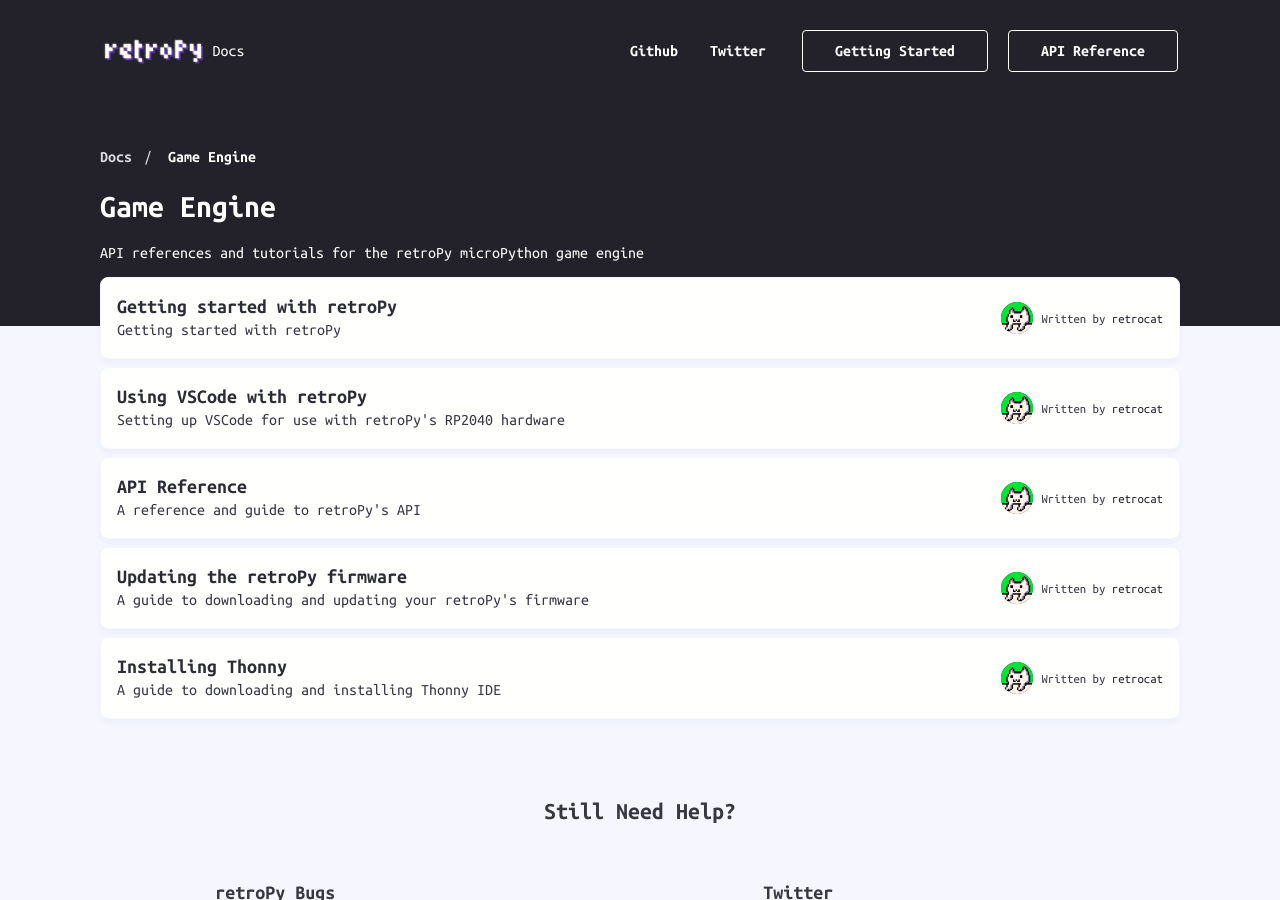
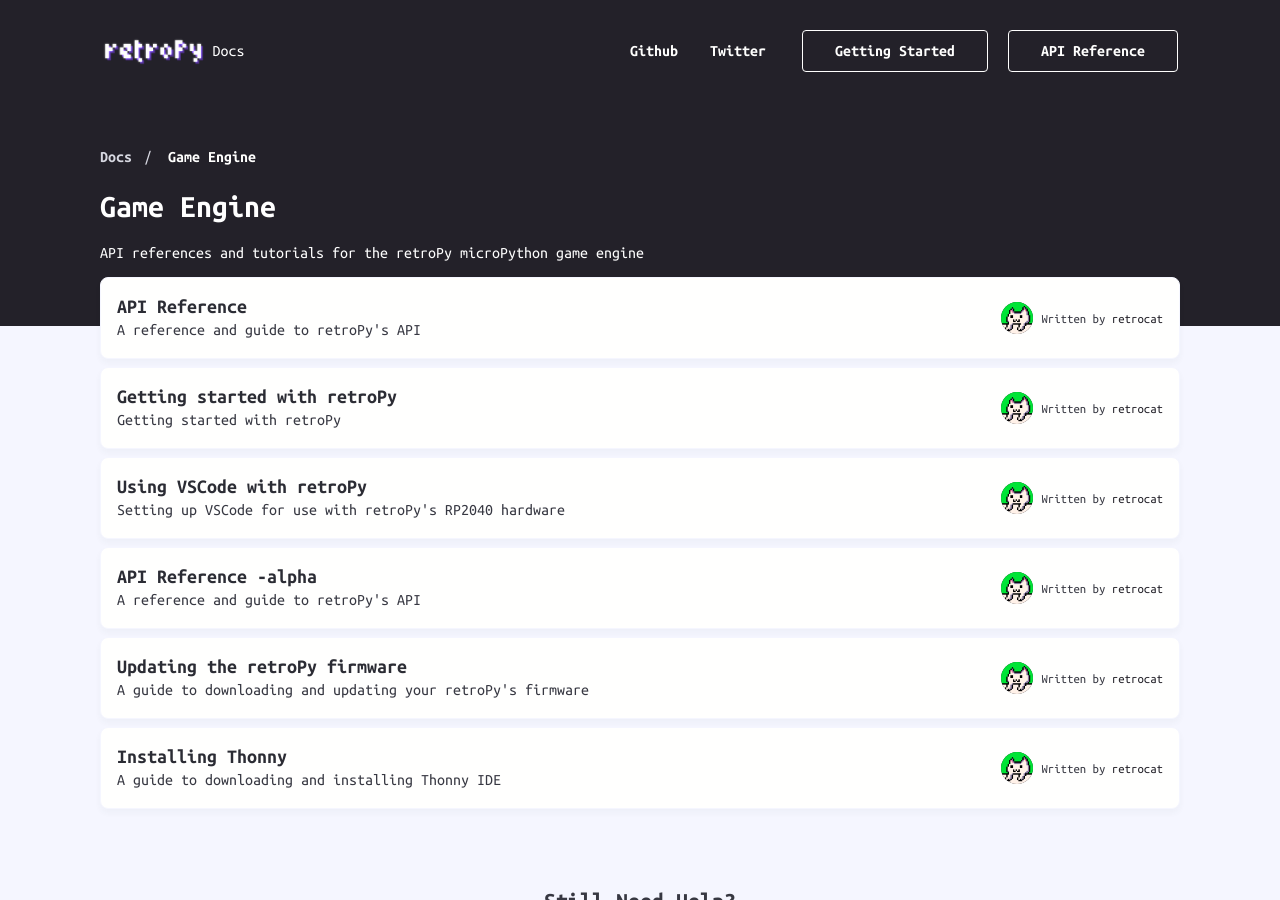
Before and after one commit to respawnin/retropy-docs, a Jekyll site: the page built from game-engine.html, in a window 1280 px wide and 900 px high. Built offline with Jekyll 4.4.1, drawn with Linux system fonts in a browser that asks for light colours; nearby versions of some CDN libraries; comment, search, counter and statistics services are not loaded; some of the changed lines change nothing that is shown.

Commit message:
api reference updated
retroPy beta 0.1 API reference

````diff
--- a/_posts/Game Engine/2023-08-30-api-reference.md
+++ b/_posts/Game Engine/2023-08-30-api-reference-a01.md
@@ -1,6 +1,6 @@
 ---
 layout: post
-title: "API Reference"
+title: "API Reference -alpha"
 date: 2023-08-30 02:22:22 +0800
 category: game-engine
 author: retrocat
--- /dev/null
+++ b/_posts/Game Engine/2024-09-19-api-reference.md
@@ -0,0 +1,451 @@
+---
+layout: post
+title: "API Reference"
+date: 2024-09-19 02:22:22 +0800
+category: game-engine
+author: retrocat
+short-description: A reference and guide to retroPy's API
+---
+
+*[updated for retroPy beta 0.1 with RP2040]*
+# retroPy's API reference
+
+While the core game engine is written in c and handled at the machine level to ensure a refresh rate of 50fps, we have exposed some key functions in micro-python as a library for user control and access.
+
+To use the library, we'll need to import it and ensure we have the minimum basic setup as shown.
+
+{% highlight python %}
+
+    from RetroPy.retroPy import rpy, kb, draw, gameObj, LoadSpriteStr, LoadSprite, sprite
+
+    def Update(dt):
+        pass
+
+    def Draw(dt):
+        pass
+    #==================================
+    rpy.run(Update, Draw)
+
+{% endhighlight %}
+
+
+
+## Colour Palette
+By default, retroPy uses [PICO-8's 16 colour palette](https://lospec.com/palette-list/pico-8). Every number (0-15) represents a colour.
+![retroPy's 16 colour palette](https://raw.githubusercontent.com/respawnin/retropy-docs/main/assets/basics/retropy-colour-palette.png)
+
+
+
+## retroPy `draw` class members
+
+###### .clear(color)
+*Clears the screen with an optional colour. By default, the value is 0 which is black.*
+
+Example:
+```python
+    def Draw():
+        draw.clear()
+```
+Alternatively:
+```python
+    def Draw():
+        draw.clear(1) #fill the background with dark blue
+```
+###### .text(string, x, y, color)
+*Write text to screen at position x,y with an optional specified colour*
+```python
+    def Draw():
+        draw.text("Hello World",50,50,7)
+```
+By default, retroPy uses a monospace 8x8 font size. Position x,y is the top left starting position.
+
+###### .currColor
+*Get/Set current palette colour for use in draw methods*
+```python
+    def Draw():
+	    draw.clear(0)
+	    draw.currColor = 7
+        draw.text("Hello",50,50)
+        draw.text("World",50,60)
+```
+## Drawing Primitives
+While drawing primitives is more costly and slower than drawing a sprite, they have their uses.
+retroPy supports the following primitive draw functions.
+
+###### .pixel(x, y, color)
+*Draw a pixel at position x, y with an optional specified colour*
+```python
+    def Draw():
+	    draw.clear(0)
+	    draw.currColor = 7
+        draw.pixel(10,10)
+```
+###### .circle(x, y, radius, color)
+###### .filled_circle(x, y, radius, color)
+*Draw an outline circle or filled circle given the center-point and radius, with an optional specified colour*
+
+###### .line(x1, y1, x2, y2, color)
+*Draw a line given the starting and ending x,y position, with an optional specified colour*
+
+###### .hline(x, y, w, color)
+###### .vline(x, y, h, color)
+*Draw a horizontal/ vertical line given the starting x,y position and length of the line, with an optional specified colour*
+
+###### .rect(x, y, w, h, color)
+###### .filled_rect(x, y, w, h, color)
+*Draw an outline or filled rectangle, with an optional specified colour*
+
+## Drawing Sprites
+###### .sprite(ndx, ptr, x, y, flip)
+*Draw a sprite image with the starting index, located at the provided pointer at position x,y with an optional flip value. Used for drawing images that do not require the functionality of that of a game object. *
+```python
+	ptr_chicken=(LoadSpriteStr(Bird.chicken))
+    def Draw():
+	    draw.clear(0)
+        draw.sprite(0,ptr_chicken,120,120)
+```
+Refer to segment on loading sprites for more info.
+
+## Loading Sprites
+retroPy supports 2 methods of storing and loading sprites.
+
+In the `Assets` folder, you will notice 2 types of sprites assets.
+- ###### .rs4 files** (Recommended for speed and memory efficiency)
+retroPy's own 4-bit retroSprite files.
+Images are stored in a 4-bit colour format.
+- ###### .py "Sprite String" files** (Slower and larger files)
+Sprites and animation frames are stored in strings of numbers (representing palette colours).
+
+To load **rs4 sprites**, provide the file path to the rs4 file.
+{% highlight python  %}
+    from retroPy import rpy, LoadSprite
+    p_fire = LoadSprite("Assets/fire1.rs4") #<< rs4 file
+{% endhighlight %}
+To load sprites stored in **python Sprite String** files, import the .py file as a library.
+{% highlight python  %}
+    from retroPy import rpy, LoadSpriteStr
+    from Assets import heart
+    p_player = LoadSpriteStr(heart.heart) #<< python string file
+{% endhighlight %}
+Where `Assets` is the folder name, and heart is the python file name (`heart.py`), followed by the variable named `heart`.
+> retroPy comes with standard assets for you to quickly get started. More on this here.
+
+
+
+## Game Objects
+Game Objects are objects that have native support for what we consider essential in a game.
+
+retroPy natively supports game objects with the following:
+- Animation (Sprite animation cycle)
+- Physics (eg. Acceleration, Velocity)
+- Colliders
+
+> retroPy is sprite-centric.
+> All sprites are treated as a game object.
+> This includes the characters, items, special effects and game terrains.
+
+To create a game object, we'll make use of the `gameObj` class like so.
+{% highlight python  %}
+    player = gameObj(p_player, pos_x, pos_y, flip_duration, speed_x, speed_y)
+{% endhighlight %}
+The `gameObj` class requires a few things.
+ - `p_player` -  pointer to where the sprite is
+ - `pos_x`, `pos_y`  - starting x, y coordinates of the game object
+ - `flip_duration` - (if sprite is an animation) how long(ms) to show each frame before showing the next (leave as 0 if static image)
+ - `speed_x`, `speed_y` - how fast (pixels per second) to move the sprite along the x and y axis
+
+> The main concept to using the game object is a simple 3 steps.
+>  1. Load sprite
+>  2. Create game object
+>  3. Use in Update/Draw Loop
+
+As an example, let's create a cat character and get it to appear in the bottom-left of the screen.
+{% highlight python  %}
+    cat = gameObj(p_cat, 10, 220, 200, 0, 0)
+{% endhighlight %}
+We'll place that line into the basic setup like so.
+
+{% highlight python  %}
+
+from retroPy import rpy, gameObj LoadSpriteStr
+from Assets import cat
+
+#1. Load sprite image into memory
+p_cat = LoadSpriteStr(cat.idle)
+#2. Create game object
+cat = gameObj(p_cat, 10, 220, 200, 0, 0)
+
+#3. Use in update/draw loop
+def update(dt):
+	cat.update(dt) #update required for animation. (not needed for static images eg. terrain.)
+    pass
+
+def draw():
+    rpy.clear()
+    cat.draw()
+    pass
+
+#====================================================
+rpy.run(update, draw)
+
+{% endhighlight %}
+
+You should see the cat on the screen with an idle animation like so.
+
+## gameObj Members
+
+###### .pos(pos_x, pos_y)
+###### .pos_x
+###### .pos_y
+*Get/ Set the (top left) position of the game object*
+
+Example:
+{% highlight python  %}
+    #set the player position to coordinates (0,0)
+    player.pos(0,0)
+{% endhighlight %}
+alternatively,
+{% highlight python  %}
+    player.pos_x = 0
+    player.pos_y = 0
+{% endhighlight %}
+
+###### .mid_x
+###### .mid_y
+###### .bot_x
+###### .bot_y
+*Get/Set the middle (center point) or bottom (bottom right) position of the game object*
+
+Example:
+{% highlight python  %}
+    player.mid_x = 7
+    player.mid_y = 7
+
+    player.bot_x = 15
+    player.bot_y = 15
+{% endhighlight %}
+
+###### .speed(speed_x, speed_y)
+###### .speed_x
+###### .speed_y
+*Get/Set the speed (pixels per second) of the game object along the x and y axis*
+
+Example:
+{% highlight python  %}
+    #move the player to the right at a speed of 20
+    player.speed(20,0)
+{% endhighlight %}
+Alternatively,
+{% highlight python  %}
+    player.speed_x = 20
+    player.speed_y = 0
+{% endhighlight %}
+
+###### .acc(acc_x, acc_y)
+###### .acc_x
+###### .acc_y
+*Get/Set the acceleration of the game object along the x and y axis*
+
+Example:
+{% highlight python  %}
+    #set an upward acceleration of 10
+    player.acc(0,-10)
+{% endhighlight %}
+Alternatively,
+{% highlight python  %}
+    player.acc_x = 0
+    player.acc_y = -10
+{% endhighlight %}
+
+
+###### .dist(gameObj)
+*Get distance in pixels from another game object*
+
+Example:
+{% highlight python  %}
+    cat.dist(food)
+{% endhighlight %}
+
+###### .moveTowards(x, y, speed, dt)
+*Move game object to a given coordinate at a given speed.*
+
+Example:
+{% highlight python  %}
+    def update(dt):
+        cat.moveTowards(food.pos_x, food.pos_y, 20, dt)
+        pass
+{% endhighlight %}
+
+
+###### .bound(xmin, xmax, ymin, ymax)
+###### .bound_x(xmin, xmax)
+###### .bound_y(ymin, ymax)
+*Set movement boundaries of game object. Game objects will not move past these boundaries.*
+
+## Sprite-related gameObj members
+The following game object members are specific to the sprites used in the game object.
+
+These are especially useful for changing sprite properties on the fly.
+
+###### .sprite(ptr_Sprite, flip_duration)
+*Set pointer to sprite to be used.*
+
+Example:
+{% highlight python  %}
+    if rpy.btnADown():
+        cat.sprite(p_cat_attack, 200)
+{% endhighlight %}
+
+
+###### .currNdx(ndx)
+*Set current index of sprite to be used. Pick index frame from animation.*
+
+Example use: Ending off a moving sprite animation to a final static image.
+
+###### .flip(val)
+*Flip sprite horizontally and/or vertically*
+
+Flip Options:
+ - 0 : no flip
+ - 1 : flip sprite horizontally
+ - 2 : flip sprite vertically
+ - 3 : flip sprite both horizontally and vertically
+
+Example use: Changing player walking direction, without needing separate sprites for each direction.
+{% highlight python  %}
+    if rpy.btnRightDown():
+        cat.sprite(p_cat_run,200)
+        cat.speed_x = 30
+        cat.flip(0) #no flip. cat sprite is already facing right
+    if rpy.btnLeftDown():
+        cat.sprite(p_cat_run,200)
+        cat.speed_x = -30
+        cat.flip(1) #flip sprite horizontally. In this case, from right to left
+{% endhighlight %}
+
+
+###### .mode(val)
+*Sprite animation display mode*
+
+Mode Options:
+- 0 : (default) Continuous frame cycle animation
+- 1 : Cycle through animation frames once and disappears (Good for special effects eg. Explosions)
+- 2 : Cycle through animation frames once, stops animation at last frame
+
+
+
+###### .flipDuration(msec)
+*Set how long(ms) to show each frame before showing the next frame in the animation (leave as 0 if sprite is static)*
+
+## Colliders in game objects
+Colliders are useful for troubleshooting during the development process of the game, and for checking if the game objects have collided into other game objects like walls/ enemies/ items. Colliders are part of game objects.
+
+
+###### .drawCollider(colour)
+*Draws a rectangle in a given colour to represent the collider. By default, the collider is the size of the sprite.*
+
+Example:
+{% highlight python  %}
+    def draw():
+        rpy.clear()
+        cat.draw()
+        cat.drawCollider(3)
+        pass
+{% endhighlight %}
+
+###### .collider(gameObj)
+*Returns True if the game object collided with another game object.*
+
+Example:
+{% highlight python  %}
+    def update(dt):
+        food.update(dt)
+        cat.moveTowards(food.pos_x, food.pos_y, 20, dt)
+        if cat.collider(food):
+            print("Collide!")
+{% endhighlight %}
+
+###### .colliderEx(gameObj)
+*Similar to collider with extra info*
+
+###### .colliderPt(x, y)
+*Check if a point is inside the gameObj collider*
+
+###### .resizeCollider(x, y, w, h)
+*Resize the gameObj collider.*
+
+Example use: AOE damage
+
+###### .collider_xy(gameObj, x, y)
+*Check if gameObj collides with another gameObj at position x,y*
+
+
+
+
+
+## Getting User Input - `kb`  Members
+
+The retroPy game engine natively supports the handheld game console's 8 button inputs.
+
+Obtaining the 2 states of a button press - Down & Up (release) is easy.
+
+
+Example:
+{% highlight python  %}
+    def Update(dt):
+        if kb.right_down:
+            cat.sprite(p_cat_run,200)
+            cat.speed_x = 30
+            cat.flip(0) #no flip. cat sprite is already facing right
+        if kb.left_down:
+            cat.sprite(p_cat_run,200)
+            cat.speed_x = -30
+            cat.flip(1) #flip sprite horizontally. In this case, from right to left
+        if kb.left_up or kb.right_up:
+            cat.sprite(p_cat,200) #set back to idle animation
+            cat.speed_x = 0
+{% endhighlight %}
+
+**Full list below.**
+
+To get the button **Down** (pressed) or **Up** (released) state, check the corresponding buttons in the update loop.
+
+**Directional Buttons:**
+###### .left_down
+###### .left_up
+###### .right_down
+###### .right_up
+###### .up_down
+###### .up_up
+###### .down_down
+###### .down_up
+
+**Action Buttons:**
+###### .A_down
+###### .A_up
+###### .B_down
+###### .B_up
+
+**Shoulder Trigger Buttons:**
+###### .Tleft_down
+###### .Tleft_up
+###### .Tright_down
+###### .Tright_up
+
+
+
+## retroPy `rpy` core members
+###### .quit()
+*Quits the run loop*
+
+###### .pauseRun()
+*Pauses the run loop*
+
+###### .resumeRun()
+*Resumes the run loop after a pause*
+
+###### .pauseTimer()
+*Pauses game timer*
+
+###### .resumeTimer()
+*Resumes game timer*
````
